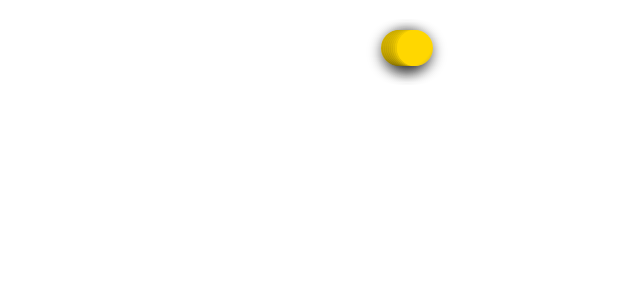
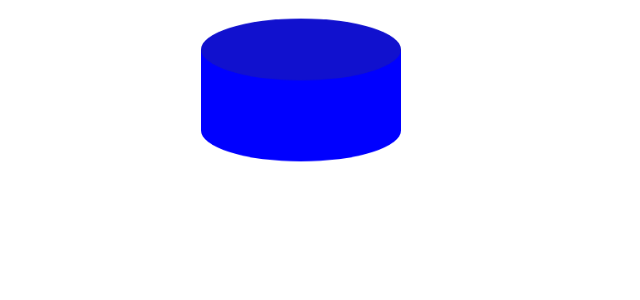
Before and after one commit to Oh-baseball/anTech, a React (Vite) app: page /Remittance in a window 1280 px wide. Shown: the top 300 px of the page, without its empty margins (224-864 px from the left). Built offline with nearby package versions, Linux system fonts and the light colour scheme.

Commit message:
feat: rotate coin

```diff
--- a/src/features/Home/AccountBox/style.module.scss
+++ b/src/features/Home/AccountBox/style.module.scss
@@ -5,6 +5,7 @@
   padding: 24px;
   border-radius: $radius-lg;
   overflow: hidden;
+  // border: solid 1px #E5F1FE;
 
   &::before {
     content: '';
--- a/src/features/Home/DarkAccountBox/style.module.scss
+++ b/src/features/Home/DarkAccountBox/style.module.scss
@@ -5,4 +5,5 @@
   padding: 24px;
   border-radius: $radius-lg;
   background-color: rgb(213, 155, 74);
+  overflow: hidden;
 }
--- a/src/features/Remittance/index.tsx
+++ b/src/features/Remittance/index.tsx
@@ -2,18 +2,12 @@ import styles from './style.module.scss';
 
 const RemittanceLayout = () => {
   return (
-    <div className={styles.coinarea}>
-      <div className={`${styles.coin} ${styles.coin1}`}></div>
-      <div className={`${styles.coin} ${styles.coin2}`}></div>
-      <div className={`${styles.coin} ${styles.coin3}`}></div>
-      <div className={`${styles.coin} ${styles.coin4}`}></div>
-      <div className={`${styles.coin} ${styles.coin5}`}></div>
-      <div className={`${styles.coin} ${styles.coin6}`}></div>
-      <div className={`${styles.coin} ${styles.coin7}`}></div>
-      <div className={`${styles.coin} ${styles.coin8}`}></div>
-      <div className={`${styles.coin} ${styles.coin9}`}></div>
+    <div className={styles.coin}>
+      <div className={styles.cylinder_edge}>
+        <div className={styles.cylinder_top}></div>
+        <div className={styles.cylinder_bottom}></div>
+      </div>
     </div>
-
   )
 };
 
--- a/src/features/Remittance/style.module.scss
+++ b/src/features/Remittance/style.module.scss
@@ -1,92 +1,205 @@
-.coin-area {
-  position: relative;
-  width: 400px;  // 필요에 따라 조절
-  height: 400px;
+// .coin-area {
+//   position: relative;
+//   width: 400px;   // 원하는 크기로 조정
+//   height: 400px;
+//   perspective: 600px;    // 3D 효과
+// }
+// .box {
+//   position: absolute;
+//   left: 52px;
+//   top: 40px;
+//   width: 5px;
+//   height: 36px;
+//   background: #ffd700;
+
+// }
+// // .coin {
+// //   position: absolute;
+// //   left: 40px;   // 출발(a) 위치, 조정 가능
+// //   top: 40px;
+// //   width: 36px;
+// //   height: 36px;
+// //   border-radius: 50%;
+// //   background: radial-gradient(circle at 30% 30%, #ffd700 70%, #b89f43 100%);
+// //   // box-shadow: 0 4px 16px rgba(0,0,0,0.22);
+// //   transform-style: preserve-3d;
+
+// //   // 두께감: 노란 테두리 강조
+// //   &::before {
+// //     content: "";
+// //     position: absolute; inset: 0;
+// //     border-radius: 50%;
+// //     background: radial-gradient(circle at 70% 70%, #faf5b4 60%, rgba(160,120,30,0.5) 100%);
+// //     filter: blur(1px);
+// //     z-index: -1;
+// //     // box-shadow: inset 0 12px 10px -5px rgba(0,0,0,0.2);
+// //     transform: translateZ(-5px);
+// //   }
+// // }
+
+
+// @keyframes curve1 {
+//   0%   { transform: translate(0,0);}
+//   25%  { transform: translate(40px, -20px);}
+//   50%  { transform: translate(80px, 30px);}
+//   75%  { transform: translate(120px, 10px);}
+//   100% { transform: translate(200px, 200px);}
+// }
+// @keyframes curve2 {
+//   0%   { transform: translate(0,0);}
+//   25%  { transform: translate(45px, -23px);}
+//   50%  { transform: translate(84px, 32px);}
+//   75%  { transform: translate(123px, 6px);}
+//   100% { transform: translate(200px, 200px);}
+// }
+// @keyframes curve3 {
+//   0%   { transform: translate(0,0);}
+//   25%  { transform: translate(50px, -26px);}
+//   50%  { transform: translate(88px, 34px);}
+//   75%  { transform: translate(126px, 2px);}
+//   100% { transform: translate(200px, 200px);}
+// }
+// @keyframes curve4 {
+//   0%   { transform: translate(0,0);}
+//   25%  { transform: translate(55px, -29px);}
+//   50%  { transform: translate(92px, 36px);}
+//   75%  { transform: translate(129px, -2px);}
+//   100% { transform: translate(200px, 200px);}
+// }
+// @keyframes curve5 {
+//   0%   { transform: translate(0,0);}
+//   25%  { transform: translate(60px, -32px);}
+//   50%  { transform: translate(96px, 38px);}
+//   75%  { transform: translate(132px, -6px);}
+//   100% { transform: translate(200px, 200px);}
+// }
+// @keyframes curve6 {
+//   0%   { transform: translate(0,0);}
+//   25%  { transform: translate(65px, -35px);}
+//   50%  { transform: translate(100px, 40px);}
+//   75%  { transform: translate(135px, -10px);}
+//   100% { transform: translate(200px, 200px);}
+// }
+// @keyframes curve7 {
+//   0%   { transform: translate(0,0);}
+//   25%  { transform: translate(70px, -38px);}
+//   50%  { transform: translate(104px, 42px);}
+//   75%  { transform: translate(138px, -14px);}
+//   100% { transform: translate(200px, 200px);}
+// }
+// @keyframes curve8 {
+//   0%   { transform: translate(0,0);}
+//   25%  { transform: translate(75px, -41px);}
+//   50%  { transform: translate(108px, 44px);}
+//   75%  { transform: translate(141px, -18px);}
+//   100% { transform: translate(200px, 200px);}
+// }
+// @keyframes curve9 {
+//   0%   { transform: translate(0,0);}
+//   25%  { transform: translate(80px, -44px);}
+//   50%  { transform: translate(112px, 46px);}
+//   75%  { transform: translate(144px, -22px);}
+//   100% { transform: translate(200px, 200px);}
+// }
+
+// @keyframes rotate1 { from { transform: rotateY(0deg); } to { transform: rotateY(360deg); } }
+// @keyframes rotate10 { from { transform: rotateY(90deg); } to { transform: rotateY(360deg); } }
+// @keyframes rotate2 { from { transform: rotateY(0deg); } to { transform: rotateY(-360deg); } }
+// @keyframes rotate3 { from { transform: rotateX(0deg); } to { transform: rotateX(360deg); } }
+// @keyframes rotate4 { from { transform: rotateZ(0deg); } to { transform: rotateZ(360deg); } }
+// @keyframes rotate5 { from { transform: rotate3d(1, 1, 0, 0deg); } to { transform: rotate3d(1, 1, 0, 360deg); } }
+
+// .coin {
+//   position: relative;
+//   width: 60px;
+//   height: 60px;
+//   border-radius: 50%;
+//   background: #ffd700;
+//   transform-style: preserve-3d;
+//   perspective: 600px;
+//   animation: rotateEdge 5s linear infinite;;
+
+//   /* 기타 스타일 */
+// }
+
+// .edge {
+//   position: absolute;
+//   width: 60px;
+//   height: 60px;
+//   border-radius: 50%;
+//   background: #e5b439;
+//   left: 0;
+//   top: 0;
+//   transform-style: preserve-3d;
+//   z-index: 1;
+//   animation: rotateEdge 5s linear infinite;
+// }
+
+@keyframes rotateEdge {
+  from { transform: rotateX(0deg); }
+  to { transform: rotateX(360deg); }
 }
 
-.coin {
+// // 각 동전에 다른 애니메이션 명과 지속 시간(속도) 지정
+// // .coin1 { animation: curve1 1.5s cubic-bezier(.5,.15,.2,1) forwards; }
+// // .coin1 { animation: rotate1 10.95s linear forwards infinite;}
+// // .box1 { animation: rotate10 10.95s linear forwards infinite;}
+// // .coin2 { animation: curve2 1.65s cubic-bezier(.58,.2,.17,1.1) forwards; }
+// // .coin3 { animation: curve3 1.8s cubic-bezier(.47,.18,.29,1) forwards; }
+// // .coin4 { animation: curve4 1.95s cubic-bezier(.6,.23,.2,1) forwards; }
+// // .coin5 { animation: curve5 2.1s cubic-bezier(.5,.17,.31,1.1) forwards; }
+// // .coin6 { animation: curve6 2.25s cubic-bezier(.44,.16,.21,1.02) forwards; }
+// // .coin7 { animation: curve7 2.4s cubic-bezier(.52,.17,.37,1.04) forwards; }
+// // .coin8 { animation: curve8 2.55s cubic-bezier(.61,.22,.22,1) forwards; }
+// // .coin9 { animation: curve9 2.7s cubic-bezier(.48,.13,.32,1.1) forwards; }
+
+// // .coin1 { animation: curve1 1.7s cubic-bezier(.44,.14,.34,1.03) both, rotate1 0.95s linear infinite; }
+// // .coin2 { animation: curve2 1.85s cubic-bezier(.51,.2,.48,1.08) both, rotate2 1.07s linear infinite; }
+// // .coin3 { animation: curve3 2.0s cubic-bezier(.49,.16,.47,1.12) both, rotate3 0.83s linear infinite; }
+// // .coin4 { animation: curve3 1.5s cubic-bezier(.55,.19,.33,1.05) both, rotate4 1.22s linear infinite; }
+// // .coin5 { animation: curve1 2.1s cubic-bezier(.50,.25,.37,1.09) both, rotate5 1.1s linear infinite; }
+// // .coin6 { animation: curve2 1.6s cubic-bezier(.58,.18,.37,1.11) both, rotate1 0.9s linear infinite; }
+// // .coin7 { animation: curve1 2.0s cubic-bezier(.54,.22,.45,1.0) both, rotate2 1.13s linear infinite; }
+// // .coin8 { animation: curve2 1.77s cubic-bezier(.51,.21,.44,1.12) both, rotate3 1.05s linear infinite; }
+// // .coin9 { animation: curve3 2.3s cubic-bezier(.59,.24,.38,1.13) both, rotate4 0.93s linear infinite; }
+
+
+  .coin{
+    width: 200px;
+    height:150px;
+    position:relative;
+  }
+.cylinder_edge {
   position: absolute;
-  width: 36px;
-  height: 36px;
-  border-radius: 50%;
-  background: radial-gradient(circle at 30% 30%, #ffd700 70%, #b89f43 100%);
-  box-shadow: 0 4px 16px rgba(0,0,0,.22);
-  left: 20px;   // a지점 X값 (조절)
-  top: 30px;    // a지점 Y값 (조절)
-  // 시작 상태 (a점)
+  left: 0;
+  top: 50px;
+  width: 200px;
+  height: 80px;
+  background-color: rgb(0, 0, 255);
+  /* 애니메이션 적용 */
+  // animation: rotateEdge 5s linear infinite;
 }
 
-@keyframes coinMove1 {
-  0%   { transform: translate(0,0);}
-  25%  { transform: translate(40px, -20px);}
-  50%  { transform: translate(80px, 30px);}
-  75%  { transform: translate(120px, 10px);}
-  100% { transform: translate(160px, 0);}
-}
-@keyframes coinMove2 {
-  0%   { transform: translate(0,0);}
-  25%  { transform: translate(45px, -23px);}
-  50%  { transform: translate(84px, 32px);}
-  75%  { transform: translate(123px, 6px);}
-  100% { transform: translate(162px, 0);}
-}
-@keyframes coinMove3 {
-  0%   { transform: translate(0,0);}
-  25%  { transform: translate(50px, -26px);}
-  50%  { transform: translate(88px, 34px);}
-  75%  { transform: translate(126px, 2px);}
-  100% { transform: translate(164px, 0);}
-}
-@keyframes coinMove4 {
-  0%   { transform: translate(0,0);}
-  25%  { transform: translate(55px, -29px);}
-  50%  { transform: translate(92px, 36px);}
-  75%  { transform: translate(129px, -2px);}
-  100% { transform: translate(166px, 0);}
-}
-@keyframes coinMove5 {
-  0%   { transform: translate(0,0);}
-  25%  { transform: translate(60px, -32px);}
-  50%  { transform: translate(96px, 38px);}
-  75%  { transform: translate(132px, -6px);}
-  100% { transform: translate(168px, 0);}
-}
-@keyframes coinMove6 {
-  0%   { transform: translate(0,0);}
-  25%  { transform: translate(65px, -35px);}
-  50%  { transform: translate(100px, 40px);}
-  75%  { transform: translate(135px, -10px);}
-  100% { transform: translate(170px, 0);}
-}
-@keyframes coinMove7 {
-  0%   { transform: translate(0,0);}
-  25%  { transform: translate(70px, -38px);}
-  50%  { transform: translate(104px, 42px);}
-  75%  { transform: translate(138px, -14px);}
-  100% { transform: translate(172px, 0);}
-}
-@keyframes coinMove8 {
-  0%   { transform: translate(0,0);}
-  25%  { transform: translate(75px, -41px);}
-  50%  { transform: translate(108px, 44px);}
-  75%  { transform: translate(141px, -18px);}
-  100% { transform: translate(174px, 0);}
-}
-@keyframes coinMove9 {
-  0%   { transform: translate(0,0);}
-  25%  { transform: translate(80px, -44px);}
-  50%  { transform: translate(112px, 46px);}
-  75%  { transform: translate(144px, -22px);}
-  100% { transform: translate(176px, 0);}
+.cylinder_bottom {
+  position: absolute;
+  width: 200px;
+  height: 75px;
+  left: 0;
+  bottom: 43px;
+  background-color: rgb(17, 17, 206);
+  border-radius: 100px / 37.5px;
+  /* 애니메이션 적용 */
+  animation: rotateEdge 5s linear infinite;
 }
 
-// 각 동전에 다른 애니메이션 명과 지속 시간(속도) 지정
-.coin1 { animation: coinMove1 1.5s cubic-bezier(.5,.15,.2,1) forwards; }
-.coin2 { animation: coinMove2 1.65s cubic-bezier(.58,.2,.17,1.1) forwards; }
-.coin3 { animation: coinMove3 1.8s cubic-bezier(.47,.18,.29,1) forwards; }
-.coin4 { animation: coinMove4 1.95s cubic-bezier(.6,.23,.2,1) forwards; }
-.coin5 { animation: coinMove5 2.1s cubic-bezier(.5,.17,.31,1.1) forwards; }
-.coin6 { animation: coinMove6 2.25s cubic-bezier(.44,.16,.21,1.02) forwards; }
-.coin7 { animation: coinMove7 2.4s cubic-bezier(.52,.17,.37,1.04) forwards; }
-.coin8 { animation: coinMove8 2.55s cubic-bezier(.61,.22,.22,1) forwards; }
-.coin9 { animation: coinMove9 2.7s cubic-bezier(.48,.13,.32,1.1) forwards; }
+.cylinder_top {
+  position: absolute;
+  width: 200px;
+  height: 75px;
+  left: 0;
+  top: 43px;
+  background-color: rgba(0, 0, 255);
+  border-radius: 100px / 37.5px;
+  /* 애니메이션 적용 */
+  animation: rotateEdge 5s linear infinite;
+}
```
